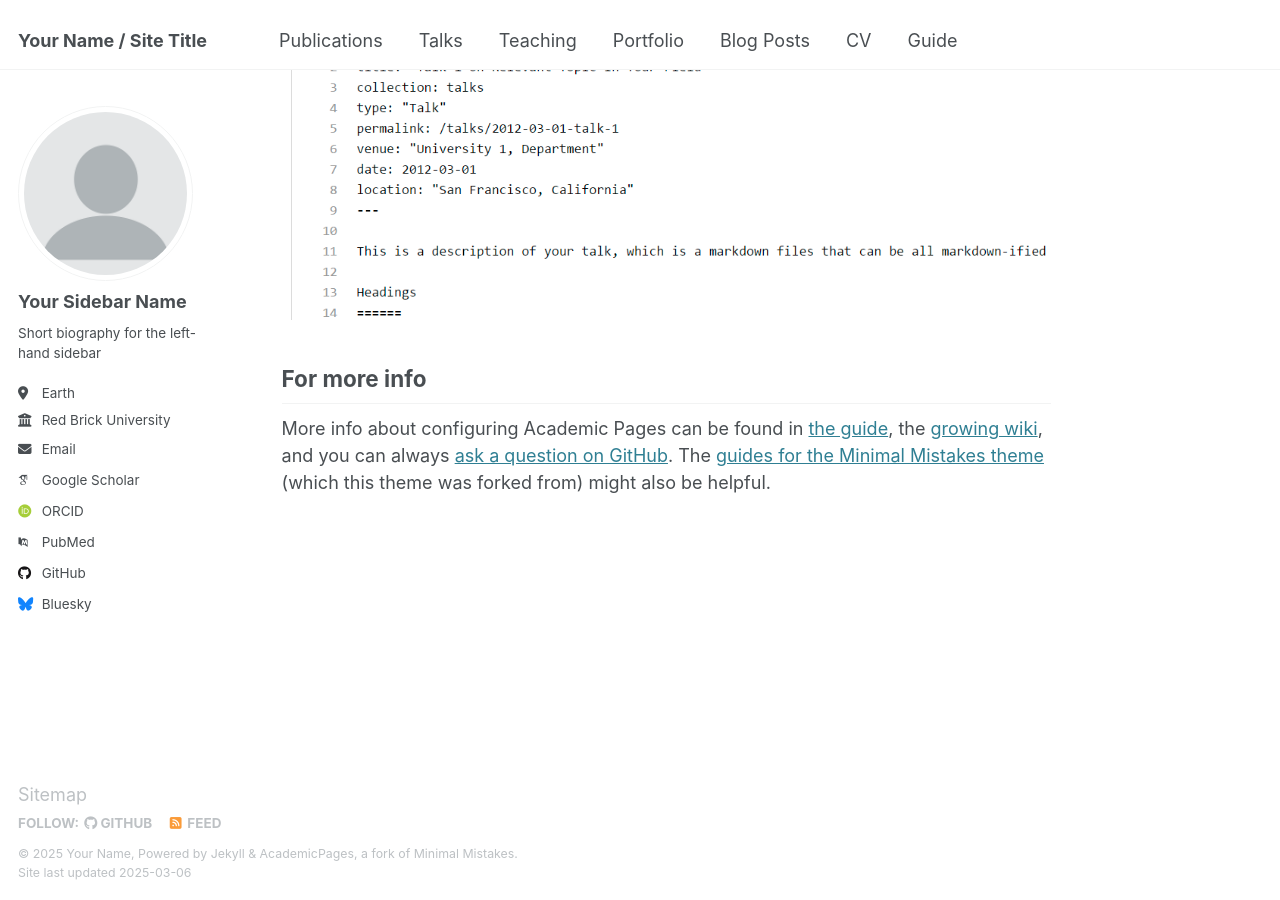
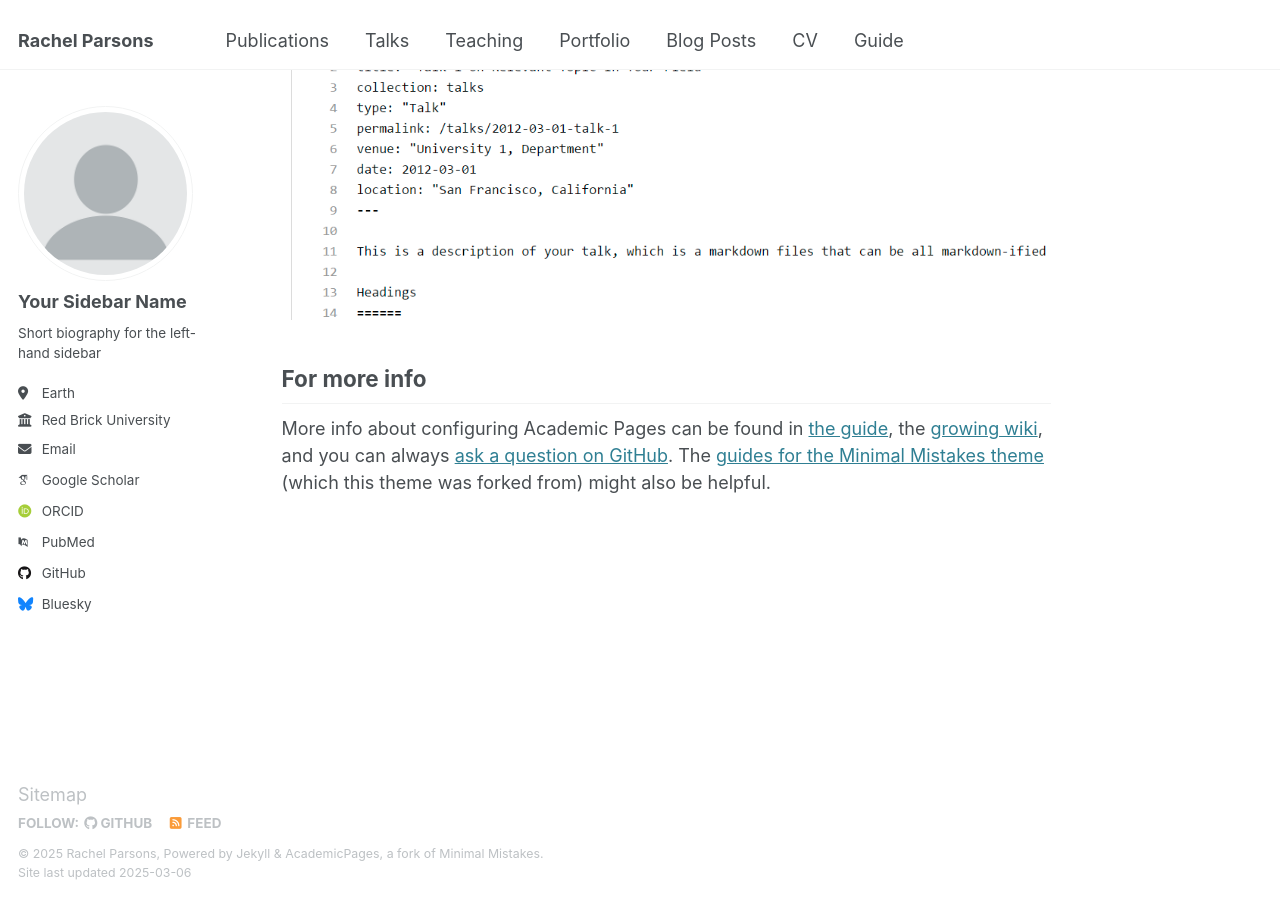
Before and after one commit to parsonsrachel/parsonsrachel.github.io, a Jekyll site: the page built from _pages/about.md, in a window 1280 px wide and 900 px high, scrolled down 2642 px. Built offline with Jekyll 4.4.1, drawn with Linux system fonts in a browser that asks for light colours; some web fonts are replaced.

Commit message:
Update _config.yml

```diff
--- a/_config.yml
+++ b/_config.yml
@@ -9,13 +9,13 @@
 # Basic Site Settings
 locale                   : "en-US"
 site_theme               : "default"
-title                    : "Your Name / Site Title"
+title                    : "Rachel Parsons"
 title_separator          : "-"
-name                     : &name "Your Name"
-description              : &description "personal description"
-url                      : https://academicpages.github.io # the base hostname & protocol for your site e.g. "https://[your GitHub username].github.io"
+name                     : &name "Rachel Parsons"
+description              : &description "I am a computer science PhD student at the University of Maryland College Park."
+url                      : https://parsonsrachel.github.io # the base hostname & protocol for your site e.g. "https://[your GitHub username].github.io"
 baseurl                  : "" # the subpath of your site, e.g. "/blog"
-repository               : "academicpages/academicpages.github.io"
+repository               : "parsonsrachel/parsonsrachel.github.io"
 
 # Site Author - The following control what appear as part of the author content on the side bar.
 #               If a field is blank the icon and link will not appear, otherwise it will be shown.
```
